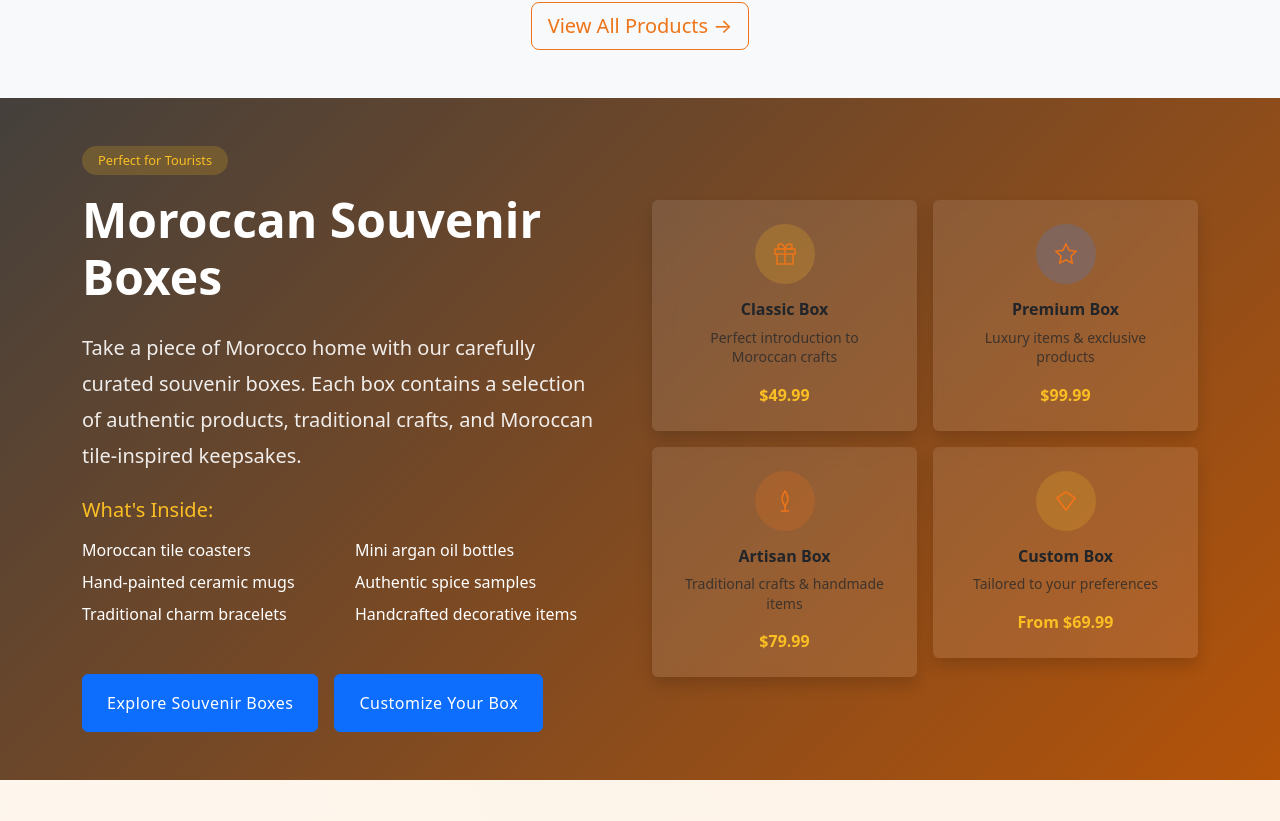
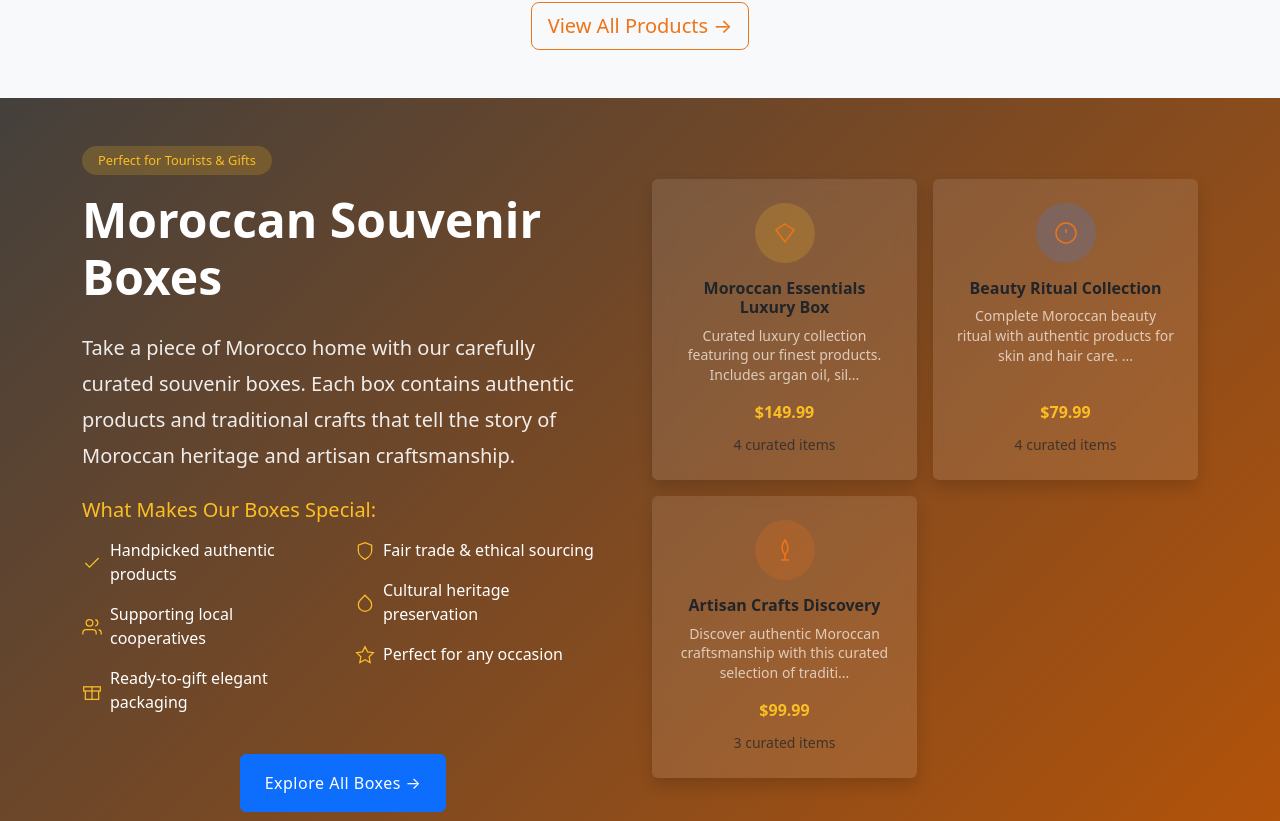
Before and after one commit to Imanet4/E-Market-MERN, a React (Create React App) app in the folder frontend/: page / in a window 1280 px wide. Shown: the part 1579-2400 px from the top of the page. Built offline with nearby package versions, Linux system fonts and the light colour scheme; no server answers.

Commit message:
Updated content to use the MockData - and work a bit on the overall display

```diff
--- a/frontend/src/pages/Home/SouvenirTeaser.js
+++ b/frontend/src/pages/Home/SouvenirTeaser.js
@@ -1,9 +1,35 @@
 import React from 'react';
 import { Container, Row, Col, Button, Card } from 'react-bootstrap';
 import { Link } from 'react-router-dom';
+import { mockSouvenirBoxes } from '../../utils/mockData';
 
 const SouvenirTeaser = () => {
-  // SVG Icons
+  // Use actual box data from mockData
+  const boxes = mockSouvenirBoxes.slice(0, 4); // Show first 4 boxes
+
+  // SVG Icons mapped to box categories
+  const LuxuryIcon = () => (
+    <svg width="32" height="32" viewBox="0 0 24 24" fill="none" stroke="currentColor" strokeWidth="1.5">
+      <path d="M12 3L21 9L12 21L3 9L12 3Z"></path>
+    </svg>
+  );
+
+  const BeautyIcon = () => (
+    <svg width="32" height="32" viewBox="0 0 24 24" fill="none" stroke="currentColor" strokeWidth="1.5">
+      <circle cx="12" cy="12" r="10"></circle>
+      <line x1="12" y1="8" x2="12" y2="12"></line>
+      <line x1="12" y1="16" x2="12.01" y2="16"></line>
+    </svg>
+  );
+
+  const ArtisanIcon = () => (
+    <svg width="32" height="32" viewBox="0 0 24 24" fill="none" stroke="currentColor" strokeWidth="1.5">
+      <path d="M12 2C12 2 15 6 15 10C15 13 13 15 12 17C11 15 9 13 9 10C9 6 12 2 12 2Z"></path>
+      <path d="M12 17V22"></path>
+      <path d="M8 22H16"></path>
+    </svg>
+  );
+
   const GiftIcon = () => (
     <svg width="32" height="32" viewBox="0 0 24 24" fill="none" stroke="currentColor" strokeWidth="1.5">
       <polyline points="20 12 20 22 4 22 4 12"></polyline>
@@ -14,27 +40,74 @@ const SouvenirTeaser = () => {
     </svg>
   );
 
-  const StarIcon = () => (
-    <svg width="32" height="32" viewBox="0 0 24 24" fill="none" stroke="currentColor" strokeWidth="1.5">
+  const HandpickIcon = () => (
+    <svg width="20" height="20" viewBox="0 0 24 24" fill="none" stroke="currentColor" strokeWidth="1.5">
+      <path d="M20 6L9 17l-5-5"></path>
+    </svg>
+  );
+
+  const CooperativeIcon = () => (
+    <svg width="20" height="20" viewBox="0 0 24 24" fill="none" stroke="currentColor" strokeWidth="1.5">
+      <path d="M17 21v-2a4 4 0 0 0-4-4H5a4 4 0 0 0-4 4v2"></path>
+      <circle cx="9" cy="7" r="4"></circle>
+      <path d="M23 21v-2a4 4 0 0 0-3-3.87"></path>
+      <path d="M16 3.13a4 4 0 0 1 0 7.75"></path>
+    </svg>
+  );
+
+  const PackageIcon = () => (
+    <svg width="20" height="20" viewBox="0 0 24 24" fill="none" stroke="currentColor" strokeWidth="1.5">
+      <polyline points="20 12 20 22 4 22 4 12"></polyline>
+      <rect x="2" y="7" width="20" height="5"></rect>
+      <line x1="12" y1="22" x2="12" y2="7"></line>
+    </svg>
+  );
+
+  const FairTradeIcon = () => (
+    <svg width="20" height="20" viewBox="0 0 24 24" fill="none" stroke="currentColor" strokeWidth="1.5">
+      <path d="M12 22s8-4 8-10V5l-8-3-8 3v7c0 6 8 10 8 10z"></path>
+    </svg>
+  );
+
+  const CultureIcon = () => (
+    <svg width="20" height="20" viewBox="0 0 24 24" fill="none" stroke="currentColor" strokeWidth="1.5">
+      <path d="M12 2.69l5.66 5.66a8 8 0 1 1-11.31 0z"></path>
+    </svg>
+  );
+
+  const OccasionIcon = () => (
+    <svg width="20" height="20" viewBox="0 0 24 24" fill="none" stroke="currentColor" strokeWidth="1.5">
       <polygon points="12 2 15.09 8.26 22 9.27 17 14.14 18.18 21.02 12 17.77 5.82 21.02 7 14.14 2 9.27 8.91 8.26 12 2"></polygon>
     </svg>
   );
 
-  const PotteryIcon = () => (
-    <svg width="32" height="32" viewBox="0 0 24 24" fill="none" stroke="currentColor" strokeWidth="1.5">
-      <path d="M12 2C12 2 15 6 15 10C15 13 13 15 12 17C11 15 9 13 9 10C9 6 12 2 12 2Z"></path>
-      <path d="M12 17V22"></path>
-      <path d="M8 22H16"></path>
-    </svg>
-  );
+  // Get icon based on box category
+  const getBoxIcon = (category) => {
+    switch (category) {
+      case 'premium':
+        return <LuxuryIcon />;
+      case 'cosmetics':
+        return <BeautyIcon />;
+      case 'handicrafts':
+        return <ArtisanIcon />;
+      default:
+        return <GiftIcon />;
+    }
+  };
 
-  const DiamondIcon = () => (
-    <svg width="32" height="32" viewBox="0 0 24 24" fill="none" stroke="currentColor" strokeWidth="1.5">
-      <path d="M12 3L21 9L12 21L3 9L12 3Z"></path>
-      <path d="M12 3L21 9L12 21"></path>
-      <path d="M12 3L3 9L12 21"></path>
-    </svg>
-  );
+  // Get icon color based on box category
+  const getIconColor = (category) => {
+    switch (category) {
+      case 'premium':
+        return { backgroundColor: 'rgba(251, 191, 36, 0.2)', color: 'var(--gold)' };
+      case 'cosmetics':
+        return { backgroundColor: 'rgba(59, 130, 246, 0.2)', color: 'var(--royal)' };
+      case 'handicrafts':
+        return { backgroundColor: 'rgba(237, 116, 24, 0.2)', color: 'var(--primary)' };
+      default:
+        return { backgroundColor: 'rgba(251, 191, 36, 0.2)', color: 'var(--gold)' };
+    }
+  };
 
   return (
     <section
@@ -57,7 +130,7 @@ const SouvenirTeaser = () => {
                   backdropFilter: 'blur(10px)'
                 }}
               >
-                Perfect for Tourists
+                Perfect for Tourists & Gifts
               </span>
 
               <h2 className="display-5 fw-bold mb-4">
@@ -66,164 +139,114 @@ const SouvenirTeaser = () => {
 
               <p className="lead mb-4" style={{ opacity: 0.9, lineHeight: '1.8' }}>
                 Take a piece of Morocco home with our carefully curated souvenir boxes.
-                Each box contains a selection of authentic products, traditional crafts,
-                and Moroccan tile-inspired keepsakes.
+                Each box contains authentic products and traditional crafts that tell the
+                story of Moroccan heritage and artisan craftsmanship.
               </p>
 
               <div className="mb-4">
-                <h5 className="mb-3" style={{ color: 'var(--gold)' }}>What's Inside:</h5>
+                <h5 className="mb-3" style={{ color: 'var(--gold)' }}>What Makes Our Boxes Special:</h5>
                 <Row>
                   <Col sm={6}>
                     <ul className="list-unstyled">
-                      <li className="mb-2 elegant-link d-inline-block">Moroccan tile coasters</li>
-                      <li className="mb-2 elegant-link d-inline-block">Hand-painted ceramic mugs</li>
-                      <li className="mb-2 elegant-link d-inline-block">Traditional charm bracelets</li>
+                      <li className="mb-3 d-flex align-items-center">
+                        <span className="me-2" style={{ color: 'var(--gold)' }}>
+                          <HandpickIcon />
+                        </span>
+                        Handpicked authentic products
+                      </li>
+                      <li className="mb-3 d-flex align-items-center">
+                        <span className="me-2" style={{ color: 'var(--gold)' }}>
+                          <CooperativeIcon />
+                        </span>
+                        Supporting local cooperatives
+                      </li>
+                      <li className="mb-3 d-flex align-items-center">
+                        <span className="me-2" style={{ color: 'var(--gold)' }}>
+                          <PackageIcon />
+                        </span>
+                        Ready-to-gift elegant packaging
+                      </li>
                     </ul>
                   </Col>
                   <Col sm={6}>
                     <ul className="list-unstyled">
-                      <li className="mb-2 elegant-link d-inline-block">Mini argan oil bottles</li>
-                      <li className="mb-2 elegant-link d-inline-block">Authentic spice samples</li>
-                      <li className="mb-2 elegant-link d-inline-block">Handcrafted decorative items</li>
+                      <li className="mb-3 d-flex align-items-center">
+                        <span className="me-2" style={{ color: 'var(--gold)' }}>
+                          <FairTradeIcon />
+                        </span>
+                        Fair trade & ethical sourcing
+                      </li>
+                      <li className="mb-3 d-flex align-items-center">
+                        <span className="me-2" style={{ color: 'var(--gold)' }}>
+                          <CultureIcon />
+                        </span>
+                        Cultural heritage preservation
+                      </li>
+                      <li className="mb-3 d-flex align-items-center">
+                        <span className="me-2" style={{ color: 'var(--gold)' }}>
+                          <OccasionIcon />
+                        </span>
+                        Perfect for any occasion
+                      </li>
                     </ul>
                   </Col>
                 </Row>
               </div>
 
-              <div className="d-flex flex-wrap gap-3">
+              <div className="d-flex justify-content-center">
+                <Link to="/souvenir-boxes">
                   <Button
                     className="btn-minimal btn-minimal-primary px-4 py-3"
                   >
-                  Explore Souvenir Boxes
+                    Explore All Boxes →
                   </Button>
-
-                <Button
-                  className="btn-minimal px-4 py-3"
-                >
-                  Customize Your Box
-                </Button>
+                </Link>
               </div>
             </div>
           </Col>
 
           <Col lg={6}>
             <Row className="g-3">
-              {/* Souvenir Box Preview Cards */}
-              <Col md={6}>
+              {/* Dynamic Souvenir Box Cards */}
+              {boxes.map((box) => {
+                const iconStyle = getIconColor(box.category);
+                return (
+                  <Col md={6} key={box._id}>
                     <Card
-                  className="text-center border-0 shadow card-elegant"
+                      className="text-center border-0 shadow card-elegant h-100"
                       style={{
                         backgroundColor: 'rgba(255, 255, 255, 0.1)',
-                    backdropFilter: 'blur(10px)'
+                        backdropFilter: 'blur(10px)',
+                        minHeight: '220px'
                       }}
                     >
-                  <Card.Body className="p-4">
+                      <Card.Body className="p-4 d-flex flex-column">
                         <div
                           className="icon-elegant mx-auto mb-3"
-                      style={{
-                        backgroundColor: 'rgba(251, 191, 36, 0.2)',
-                        color: 'var(--gold)'
-                      }}
+                          style={iconStyle}
                         >
-                      <GiftIcon />
+                          {getBoxIcon(box.category)}
                         </div>
-                    <h6 className="fw-bold mb-2">Classic Box</h6>
-                    <small className="opacity-75 d-block mb-3" style={{ lineHeight: '1.4' }}>
-                      Perfect introduction to Moroccan crafts
+                        <h6 className="fw-bold mb-2">{box.name}</h6>
+                        <small className="opacity-75 mb-3 flex-grow-1" style={{ lineHeight: '1.4', color: '#faf0e6'}}>
+                          {box.description.length > 80
+                            ? `${box.description.substring(0, 80)}...`
+                            : box.description
+                          }
                         </small>
-                    <div className="fw-bold" style={{ color: 'var(--gold)' }}>
-                      $49.99
+                        <div className="mt-auto">
+                          <div className="fw-bold mb-2" style={{ color: 'var(--gold)' }}>
+                            ${box.price}
+                          </div>
+                          <small className="text-muted">
+                            {box.contents.length} curated items
+                          </small>
                         </div>
                       </Card.Body>
                     </Card>
                   </Col>
-
-              <Col md={6}>
-                <Card
-                  className="text-center border-0 shadow card-elegant"
-                  style={{
-                    backgroundColor: 'rgba(255, 255, 255, 0.1)',
-                    backdropFilter: 'blur(10px)'
-                  }}
-                >
-                  <Card.Body className="p-4">
-                    <div
-                      className="icon-elegant mx-auto mb-3"
-                      style={{
-                        backgroundColor: 'rgba(59, 130, 246, 0.2)',
-                        color: 'var(--royal)'
-                      }}
-                    >
-                      <StarIcon />
-                    </div>
-                    <h6 className="fw-bold mb-2">Premium Box</h6>
-                    <small className="opacity-75 d-block mb-3" style={{ lineHeight: '1.4' }}>
-                      Luxury items & exclusive products
-                    </small>
-                    <div className="fw-bold" style={{ color: 'var(--gold)' }}>
-                      $99.99
-                    </div>
-                  </Card.Body>
-                </Card>
-              </Col>
-
-              <Col md={6}>
-                <Card
-                  className="text-center border-0 shadow card-elegant"
-                  style={{
-                    backgroundColor: 'rgba(255, 255, 255, 0.1)',
-                    backdropFilter: 'blur(10px)'
-                  }}
-                >
-                  <Card.Body className="p-4">
-                    <div
-                      className="icon-elegant mx-auto mb-3"
-                      style={{
-                        backgroundColor: 'rgba(237, 116, 24, 0.2)',
-                        color: 'var(--primary)'
-                      }}
-                    >
-                      <PotteryIcon />
-                    </div>
-                    <h6 className="fw-bold mb-2">Artisan Box</h6>
-                    <small className="opacity-75 d-block mb-3" style={{ lineHeight: '1.4' }}>
-                      Traditional crafts & handmade items
-                    </small>
-                    <div className="fw-bold" style={{ color: 'var(--gold)' }}>
-                      $79.99
-                    </div>
-                  </Card.Body>
-                </Card>
-              </Col>
-
-              <Col md={6}>
-                <Card
-                  className="text-center border-0 shadow card-elegant"
-                  style={{
-                    backgroundColor: 'rgba(255, 255, 255, 0.1)',
-                    backdropFilter: 'blur(10px)'
-                  }}
-                >
-                  <Card.Body className="p-4">
-                    <div
-                      className="icon-elegant mx-auto mb-3"
-                      style={{
-                        backgroundColor: 'rgba(251, 191, 36, 0.2)',
-                        color: 'var(--gold)'
-                      }}
-                    >
-                      <DiamondIcon />
-                    </div>
-                    <h6 className="fw-bold mb-2">Custom Box</h6>
-                    <small className="opacity-75 d-block mb-3" style={{ lineHeight: '1.4' }}>
-                      Tailored to your preferences
-                    </small>
-                    <div className="fw-bold" style={{ color: 'var(--gold)' }}>
-                      From $69.99
-                    </div>
-                  </Card.Body>
-                </Card>
-              </Col>
+                );
+              })}
             </Row>
           </Col>
         </Row>
```
Lines whose indentation alone changed are shown as unchanged.
